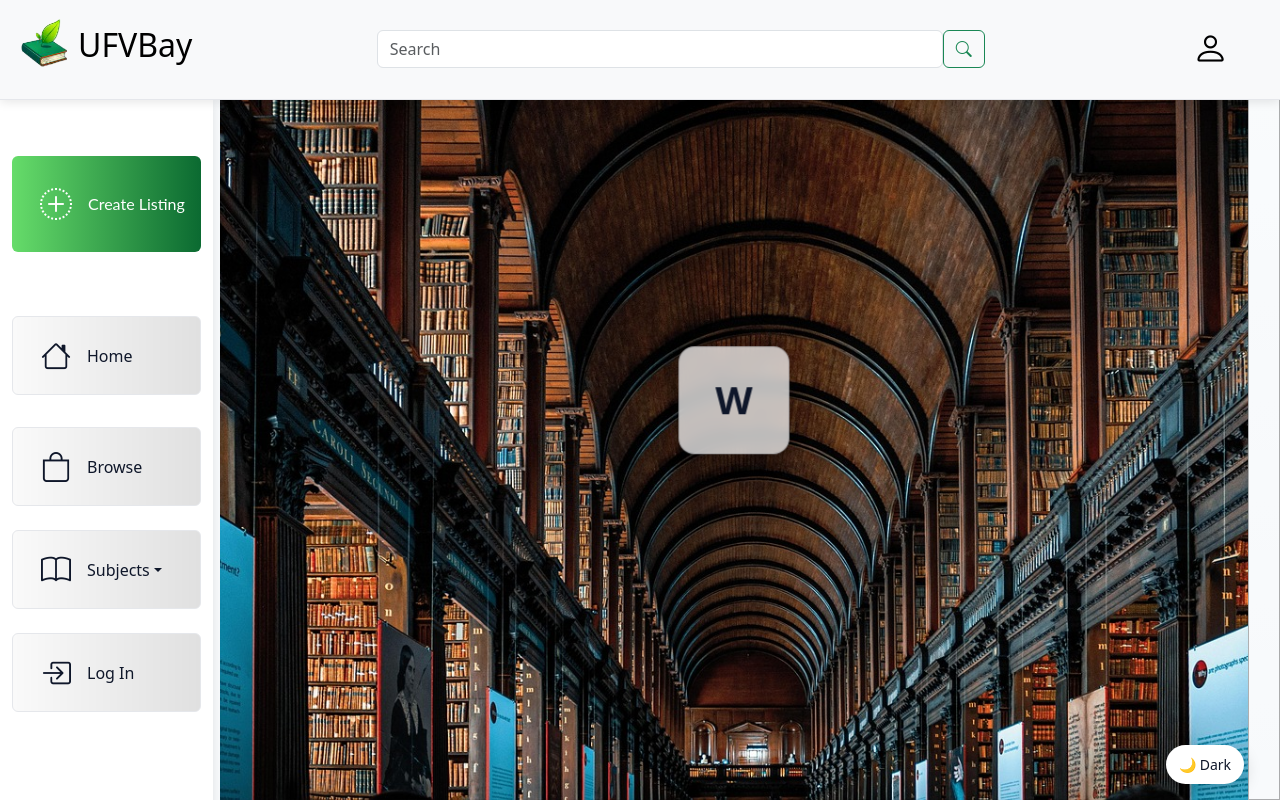
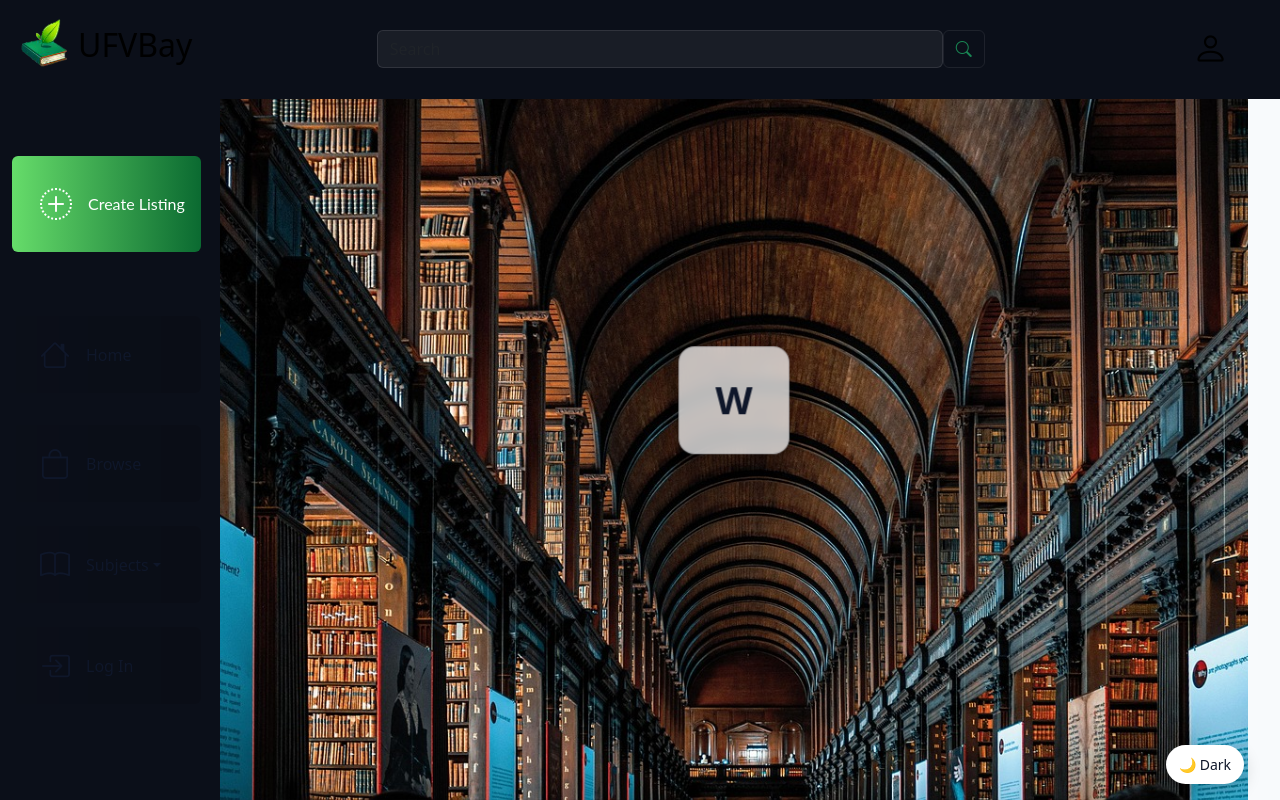
Before and after one commit to Gurv-Chahal/ufvbay, a React (Vite) app in the folder client/: page /home in a window 1280 px wide. Built offline with nearby package versions, Linux system fonts and the light colour scheme; a small style sheet from the web is missing.

Commit message:
css changes on home page

```diff
--- a/client/src/styles/Home.css
+++ b/client/src/styles/Home.css
@@ -34,25 +34,6 @@
     min-height: 0;
     position: relative;
     z-index: 0;
-}
-
-/*gutter styling*/
-.home-body::after{
-    content: "";
-    position: absolute;
-    top: 0; right: 0; bottom: 0;
-    width: var(--edge-gap);
-    pointer-events: none;
-
-    /* subtle vertical sheen + thin inner edge */
-    background:
-            linear-gradient(180deg,
-            rgba(255,255,255,.05) 0%,
-            rgba(255,255,255,.02) 100%);
-    box-shadow:
-            inset 1px 0 0 rgba(255,255,255,.06),   /* light inner line */
-            inset 0 0 0 1px rgba(0,0,0,.35);       /* faint depth */
-    opacity: .9;
 }
 
 
@@ -99,14 +80,56 @@
 }
 
 
-.light .home-body::after{
-    background: linear-gradient(180deg, rgba(0,0,0,.03), rgba(0,0,0,.02));
-    box-shadow:
-            inset 1px 0 0 rgba(0,0,0,.08),
-            inset 0 0 0 1px rgba(0,0,0,.06);
+@media (max-width: 640px) {
+    .home-body { grid-template-columns: var(--sidebar-w) 1fr 0; }
 }
 
 
-@media (max-width: 640px) {
-    .home-body { grid-template-columns: var(--sidebar-w) 1fr 0; }
+
+
+
+/* removing borders */
+
+
+
+
+
+/* ===== Home-only blend: remove lines/shadows on NAVBAR & SIDEBAR ===== */
+
+/* Navbar (only on Home) */
+.home-shell .navbar {
+    background: var(--page-bg, #0b0f19) !important;  /* match page bg */
+    border: 0 !important;                            /* kill bottom border line */
+    box-shadow: none !important;                     /* kill drop shadow */
 }
+
+/* Optional: tone down inputs/buttons inside navbar so they fit the dark bg */
+.home-shell .navbar .form-control {
+    background: rgba(255,255,255,0.06) !important;
+    border-color: rgba(255,255,255,0.10) !important;
+}
+.home-shell .navbar .form-control:focus {
+    border-color: rgba(255,255,255,0.25) !important;
+    box-shadow: 0 0 0 3px rgba(255,255,255,0.08) !important;
+}
+.home-shell .navbar .btn,
+.home-shell .navbar .navbar-toggler {
+    border-color: rgba(255,255,255,0.08) !important;
+}
+
+/* Sidebar container (only on Home) */
+.home-sidebar {
+    background: var(--page-bg, #0b0f19) !important;  /* same as page */
+    border: 0 !important;                            /* remove any edge line */
+    box-shadow: none !important;                     /* remove shadows */
+}
+
+/* Optional: sidebar items without card/border chrome */
+.home-sidebar .btn,
+.home-sidebar .card,
+.home-sidebar .list-group,
+.home-sidebar .list-group-item {
+    border: 0 !important;
+    box-shadow: none !important;
+    background-clip: padding-box;
+}
```
